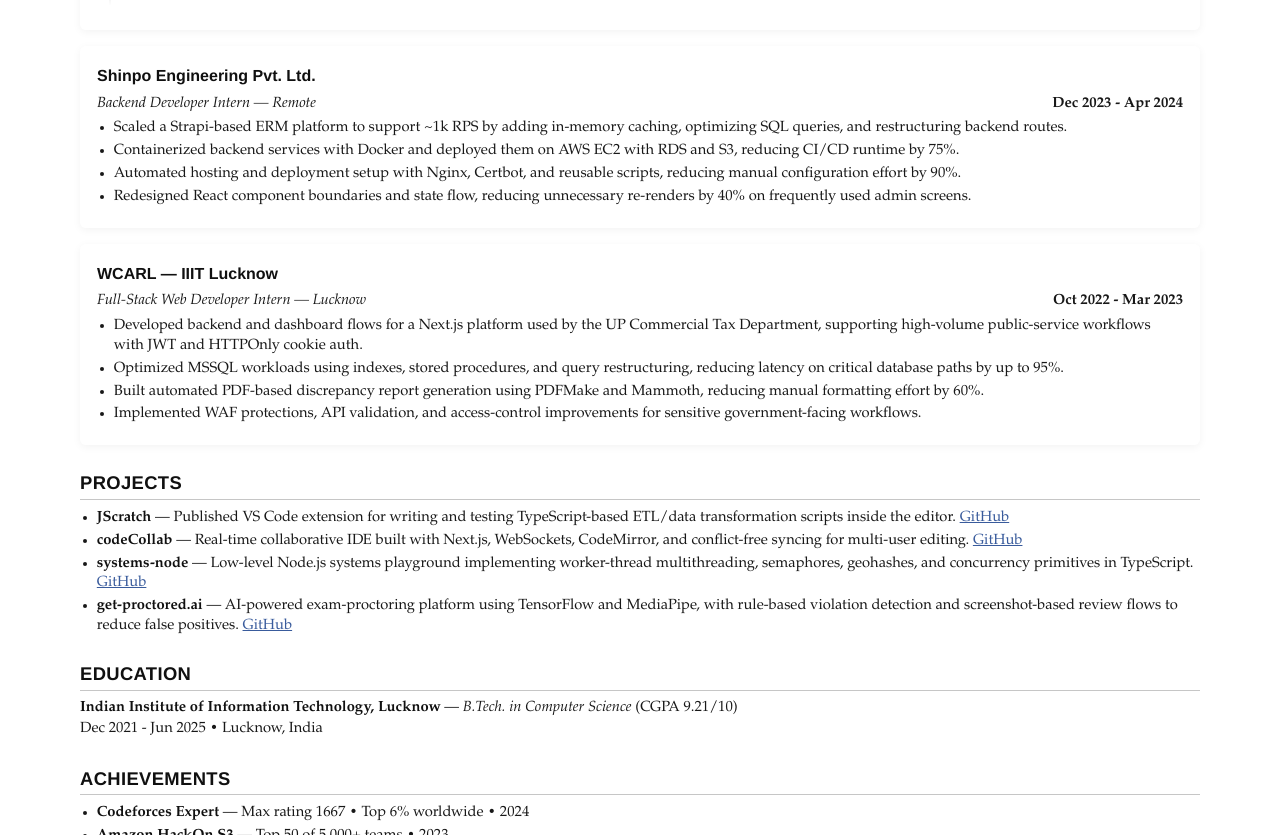
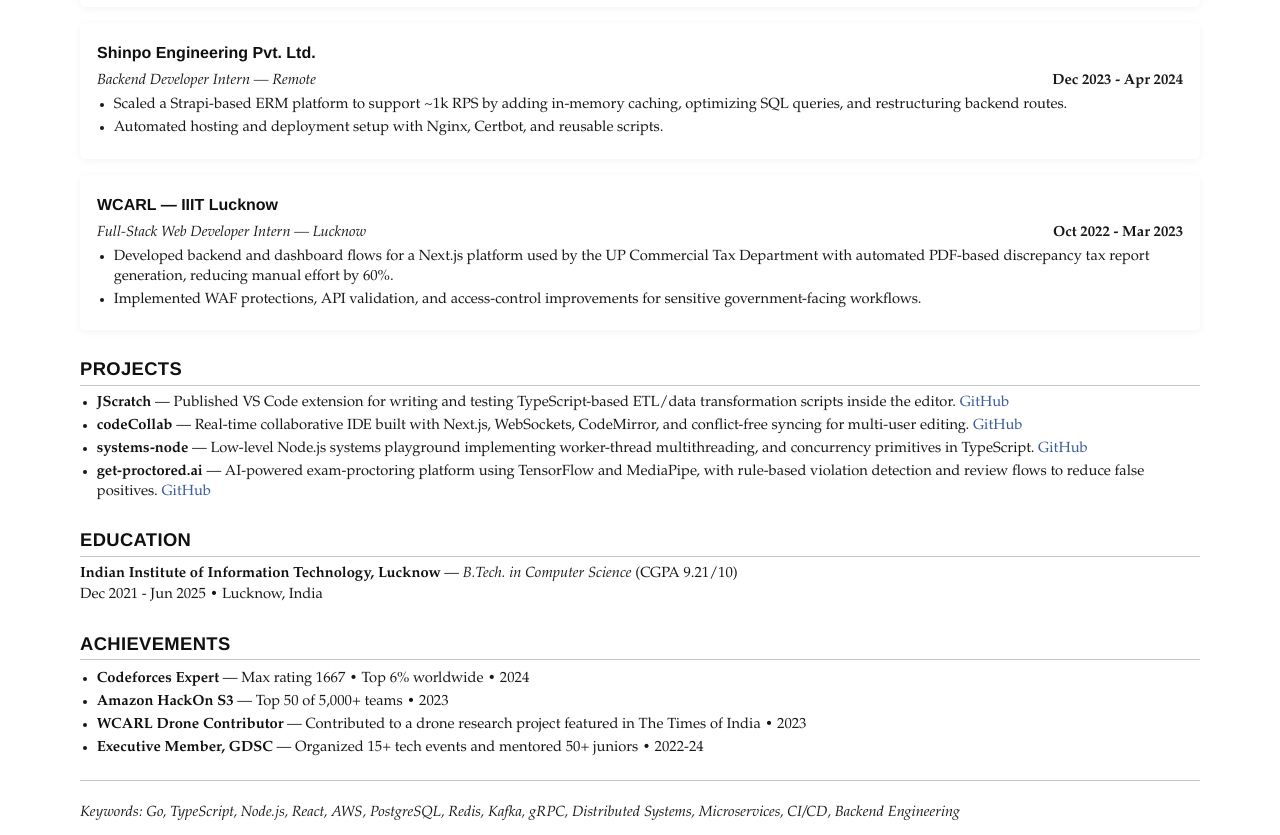
Before and after one commit to chakri68/resume, a website: page index.html in a window 1280 px wide. Shown: the part 1129-1964 px from the top of the page. Drawn offline with Linux system fonts and the light colour scheme; a web font is replaced by a local one.

Commit message:
Updated styles for a tags in pdf mad made pdf one page

```diff
--- a/resumes/backend.json
+++ b/resumes/backend.json
@@ -57,8 +57,7 @@
         "Owned backend development for Even Infinite's Hospital Pass, simplifying member access to partner-hospital services and increasing pass engagement by 65%+.",
         "Designed an AI calling framework for clinical follow-ups using LLM-based report summarization, care-manager suggestions, and automated call flows, reducing manual follow-up effort by ~40%.",
         "Built a reusable onboarding package for insurance providers and automated CI/CD workflows, reducing provider integration time from 6 weeks to 2 weeks.",
-        "Fixed recurring document re-upload failures across post-hospitalization workflows, restoring reliable generation of 300+ weekly forms for care managers.",
-        "Refactored high-traffic frontend modules to support parallel data loading, reducing render times by ~25% and improving page stability."
+        "Fixed recurring document re-upload failures across post-hospitalization workflows, restoring reliable generation of 300+ weekly forms for care managers."
       ]
     },
     {
@@ -96,9 +95,7 @@
       "period": "Dec 2023 - Apr 2024",
       "achievements": [
         "Scaled a Strapi-based ERM platform to support ~1k RPS by adding in-memory caching, optimizing SQL queries, and restructuring backend routes.",
-        "Containerized backend services with Docker and deployed them on AWS EC2 with RDS and S3, reducing CI/CD runtime by 75%.",
-        "Automated hosting and deployment setup with Nginx, Certbot, and reusable scripts, reducing manual configuration effort by 90%.",
-        "Redesigned React component boundaries and state flow, reducing unnecessary re-renders by 40% on frequently used admin screens."
+        "Automated hosting and deployment setup with Nginx, Certbot, and reusable scripts."
       ]
     },
     {
@@ -107,9 +104,7 @@
       "location": "Lucknow",
       "period": "Oct 2022 - Mar 2023",
       "achievements": [
-        "Developed backend and dashboard flows for a Next.js platform used by the UP Commercial Tax Department, supporting high-volume public-service workflows with JWT and HTTPOnly cookie auth.",
-        "Optimized MSSQL workloads using indexes, stored procedures, and query restructuring, reducing latency on critical database paths by up to 95%.",
-        "Built automated PDF-based discrepancy report generation using PDFMake and Mammoth, reducing manual formatting effort by 60%.",
+        "Developed backend and dashboard flows for a Next.js platform used by the UP Commercial Tax Department with automated PDF-based discrepancy tax report generation, reducing manual effort by 60%.",
         "Implemented WAF protections, API validation, and access-control improvements for sensitive government-facing workflows."
       ]
     }
@@ -127,12 +122,12 @@
     },
     {
       "name": "systems-node",
-      "description": "Low-level Node.js systems playground implementing worker-thread multithreading, semaphores, geohashes, and concurrency primitives in TypeScript.",
+      "description": "Low-level Node.js systems playground implementing worker-thread multithreading, and concurrency primitives in TypeScript.",
       "url": "https://github.com/chakri68/systems-node"
     },
     {
       "name": "get-proctored.ai",
-      "description": "AI-powered exam-proctoring platform using TensorFlow and MediaPipe, with rule-based violation detection and screenshot-based review flows to reduce false positives.",
+      "description": "AI-powered exam-proctoring platform using TensorFlow and MediaPipe, with rule-based violation detection and review flows to reduce false positives.",
       "url": "https://github.com/chakri68/get-proctered-public"
     }
   ],
--- a/styles.css
+++ b/styles.css
@@ -339,7 +339,7 @@
 
 /* =====  LINKS ===== */
 a {
-  text-decoration: underline;
+  text-decoration: none;
   color: var(--clr-accent);
   transition:
     color var(--transition-speed),
@@ -735,7 +735,6 @@
   /* Remove underlines / colours for a cleaner PDF */
   a {
     text-decoration: none;
-    color: inherit;
   }
 
   /* Subtle background for inline code when printed */
```
Also changed, not shown: resumes/fullstack.json (+7 -9 lines).
